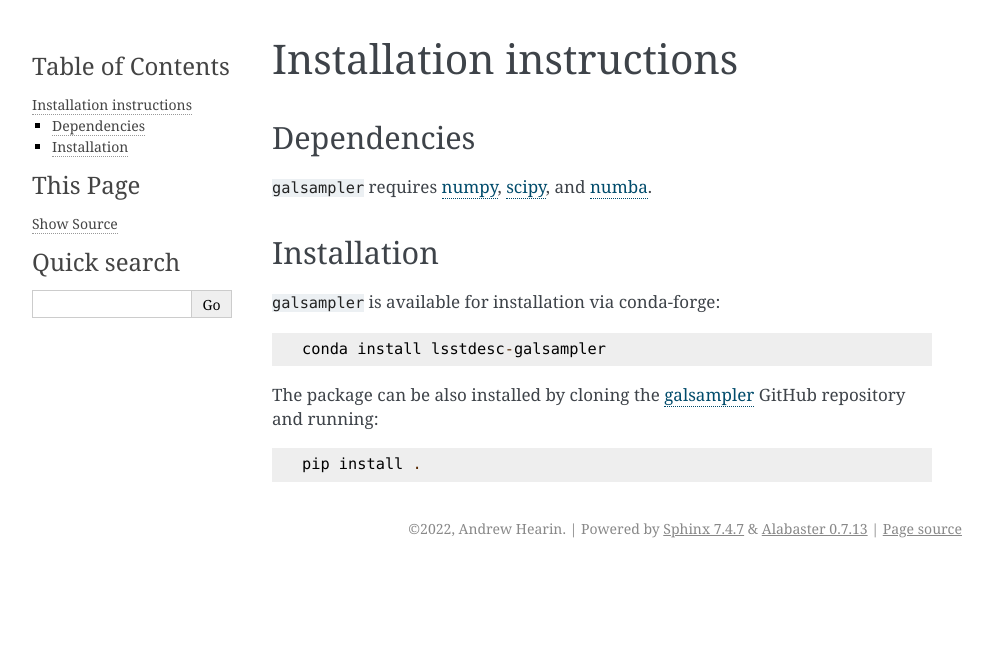
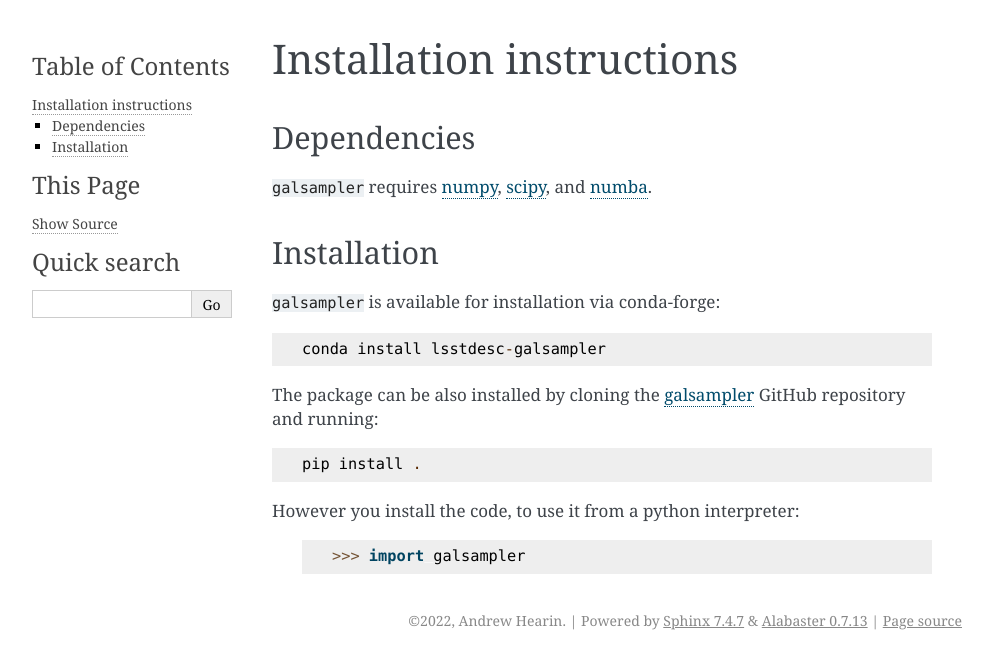
Before and after one commit to LSSTDESC/galsampler, a Sphinx documentation site: the page built from docs/source/installation.rst, in a window 1280 px wide. Shown: the top 669 px of the page, without its empty margins (148-1141 px from the left). Built offline with Sphinx 7.4.7, drawn with Linux system fonts in a browser that asks for light colours.

Commit message:
Add import instructions

```diff
--- a/docs/source/installation.rst
+++ b/docs/source/installation.rst
@@ -22,3 +22,10 @@
 .. code-block:: python
 
     pip install .
+
+
+However you install the code, to use it from a python interpreter:
+
+    .. code-block:: python
+
+        >>> import galsampler
```
Also changed, not shown: README.md (+6 -0 lines).
